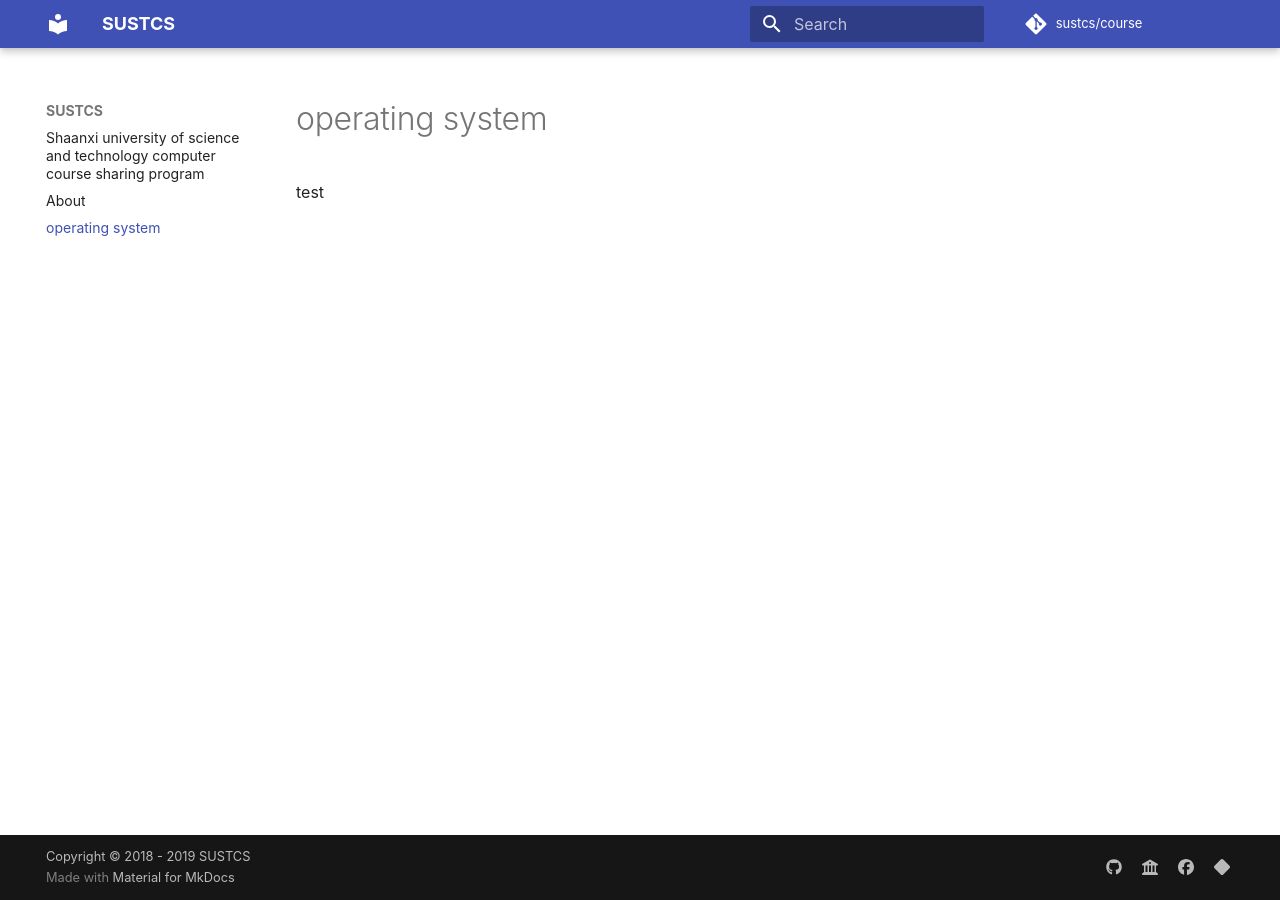
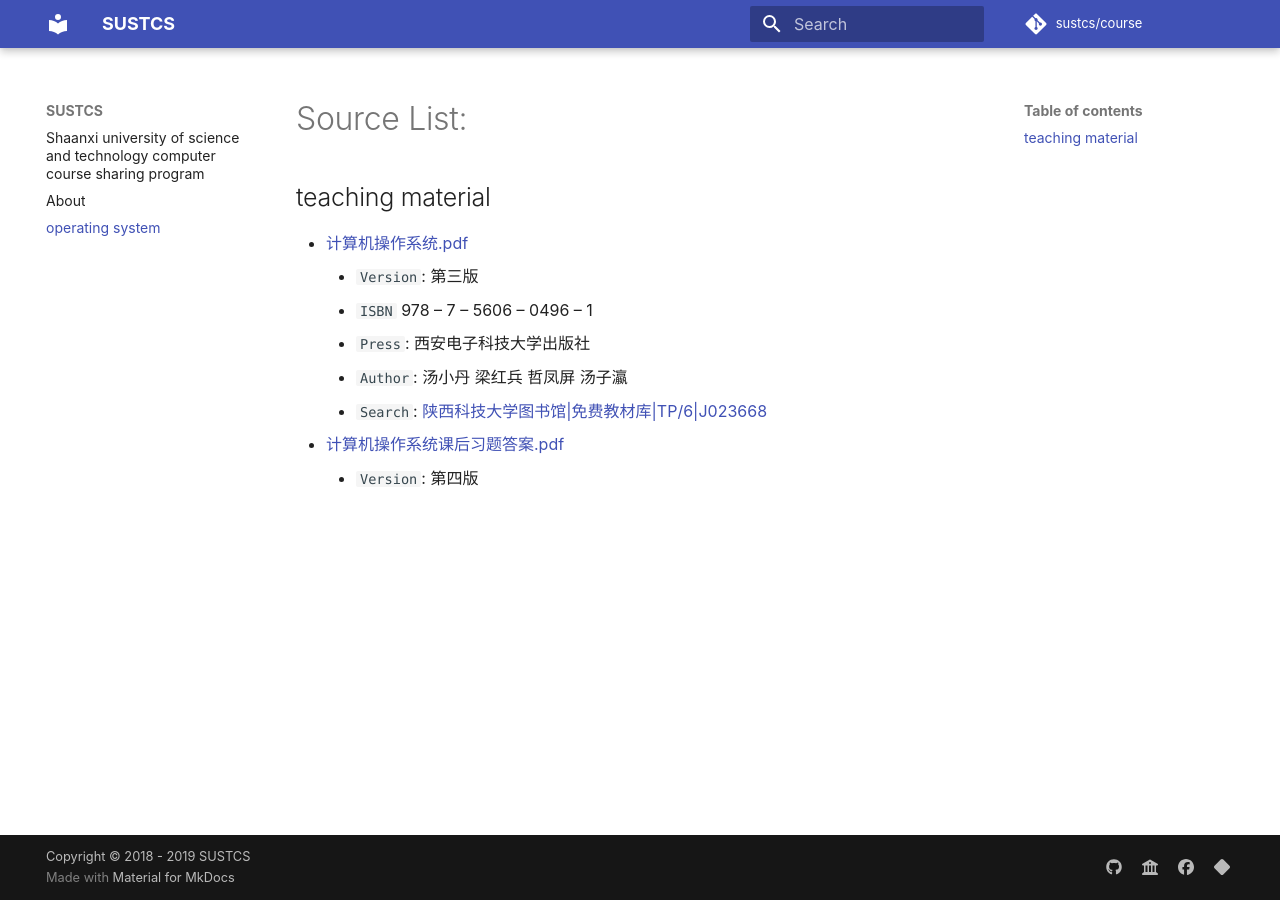
Before and after one commit to sustcs/course, an MkDocs documentation site: the page built from docs/operating system.md, in a window 1280 px wide. Built offline with MkDocs 1.6.1 and Material for MkDocs 9.7.7, drawn with Linux system fonts in a browser that asks for light colours; comment, search, counter and statistics services are not loaded.

Commit message:
add operating system materials

```diff
--- a/docs/operating system.md
+++ b/docs/operating system.md
@@ -5,4 +5,13 @@ authors:
     - MakerGYT
 date: 2019-04-14
 ---
-test
+# Source List:
+## teaching material
+  - [计算机操作系统.pdf](https://github.com/sustcs/course/raw/master/)
+    - `Version`: 第三版
+    - `ISBN` 978 – 7 – 5606 – 0496 – 1
+    - `Press`: 西安电子科技大学出版社
+    - `Author`: 汤小丹 梁红兵 哲凤屏 汤子瀛
+    - `Search`: [陕西科技大学图书馆|免费教材库|TP/6|J023668](http://222.24.94.243:8088/opac/book/cc80597dbfa48add8d0e8f0530cf2c32)
+  - [计算机操作系统课后习题答案.pdf]()
+    - `Version`: 第四版
```
Also changed, not shown: operating-system/teaching-material/README.md (added, +10 -0 lines), 2 other files.
